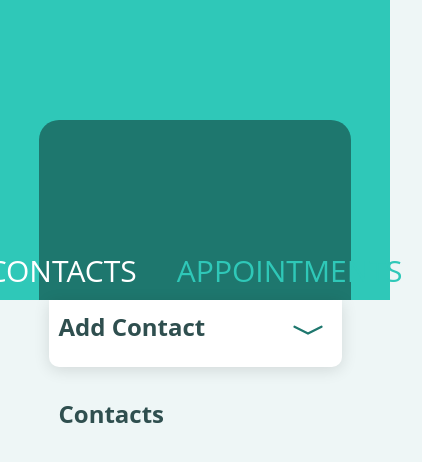
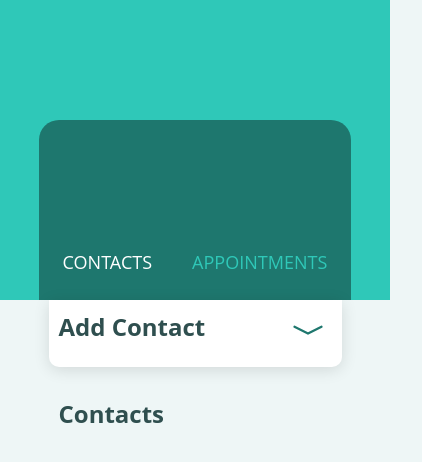
Before and after one commit to danielMugisha/amalitech-react-challenge, a React (Create React App) app: page /contacts in a window 390 px wide. Shown: the top 462 px of the page, 422 px wide, since content can reach past the window. Built offline with nearby package versions, Linux system fonts and the light colour scheme.

Commit message:
responsiveness

```diff
--- a/public/index.css
+++ b/public/index.css
@@ -163,3 +163,13 @@
 	justify-content: flex-end;
 	flex: 0.2;
 }
+
+@media only screen and (max-width: 600px) {
+	.links > a {
+		font-size: 18px;
+	}
+	.tileContainer {
+		flex-direction: column;
+		align-items: flex-start;
+	}
+}
```
